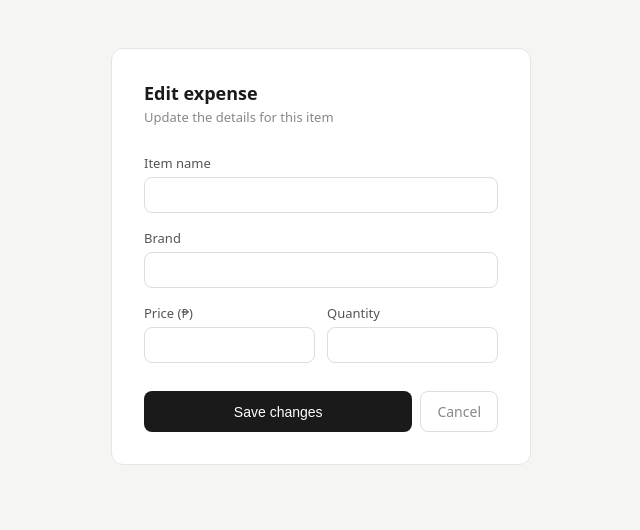
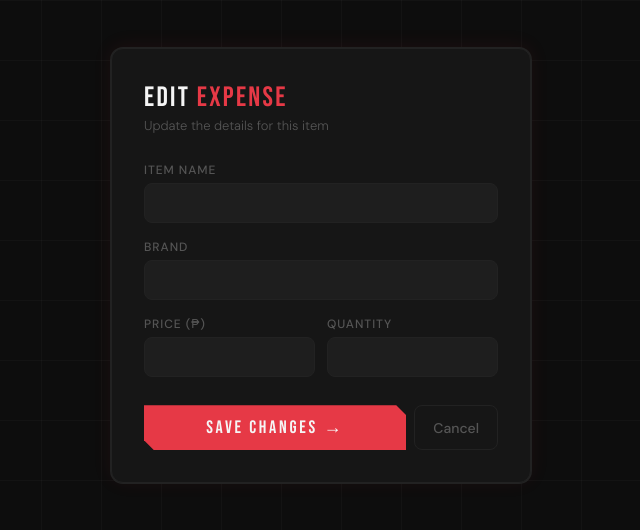
Before and after one commit to jnxen/HobList, a Flask app: page /edit/1 in a window 1280 px wide. Shown: the top 530 px of the page, without its empty margins (319-959 px from the left). Run offline with Flask 3, Linux system fonts and the light colour scheme.

Commit message:
HobList Update:   - style

```diff
--- a/templates/edit.html
+++ b/templates/edit.html
@@ -2,7 +2,22 @@
 <html>
   <head>
     <title>Edit Expense</title>
+    <link
+      href="https://fonts.googleapis.com/css2?family=Bebas+Neue&family=DM+Sans:wght@300;400;500&display=swap"
+      rel="stylesheet"
+    />
     <style>
+      :root {
+        --red: #e63946;
+        --dark: #0d0d0d;
+        --card: #161616;
+        --muted: #555555;
+        --white: #f5f5f5;
+        --accent: #ffd60a;
+        --border: #222222;
+        --hover: #1e1e1e;
+      }
+
       * {
         box-sizing: border-box;
         margin: 0;
@@ -10,57 +25,98 @@
       }
 
       body {
-        font-family: system-ui, sans-serif;
-        background: #f5f5f3;
+        font-family: "DM Sans", sans-serif;
+        background: var(--dark);
+        background-image:
+          linear-gradient(rgba(255, 255, 255, 0.025) 1px, transparent 1px),
+          linear-gradient(
+            90deg,
+            rgba(255, 255, 255, 0.025) 1px,
+            transparent 1px
+          );
+        background-size: 60px 60px;
         display: flex;
         justify-content: center;
         padding: 3rem 1rem;
-        color: #1a1a1a;
+        color: var(--white);
       }
 
       .card {
-        background: #fff;
-        border: 1px solid #e5e5e3;
+        background: var(--card);
+        border: 1px solid var(--border);
         border-radius: 12px;
         padding: 2rem;
         width: 100%;
         max-width: 420px;
+        box-shadow:
+          0 0 0 1px var(--border),
+          0 -2px 20px rgba(230, 57, 70, 0.08);
+      }
+
+      /* ── Header ── */
+      .card-header {
+        margin-bottom: 1.75rem;
       }
 
       h1 {
-        font-size: 18px;
-        font-weight: 600;
+        font-family: "Bebas Neue", sans-serif;
+        font-size: 28px;
+        font-weight: 400;
+        letter-spacing: 0.08em;
+        color: var(--white);
         margin-bottom: 0.2rem;
       }
+
+      h1 span {
+        color: var(--red);
+      }
+
       .subtitle {
         font-size: 13px;
-        color: #888;
-        margin-bottom: 1.75rem;
+        color: var(--muted);
+        font-weight: 300;
       }
 
+      /* ── Fields ── */
       .field {
         display: flex;
         flex-direction: column;
         gap: 5px;
         margin-bottom: 1rem;
       }
+
       label {
-        font-size: 13px;
+        font-size: 12px;
         font-weight: 500;
-        color: #555;
+        color: var(--muted);
+        letter-spacing: 0.08em;
+        text-transform: uppercase;
       }
 
       input {
         width: 100%;
-        padding: 9px 12px;
+        padding: 10px 13px;
         font-size: 14px;
-        border: 1px solid #ddd;
+        font-family: "DM Sans", sans-serif;
+        background: var(--hover);
+        border: 1px solid var(--border);
         border-radius: 8px;
+        color: var(--white);
         outline: none;
-        transition: border-color 0.15s;
+        transition: border-color 0.15s ease;
       }
+
+      input::placeholder {
+        color: #3a3a3a;
+      }
+
       input:focus {
-        border-color: #888;
+        border-color: var(--red);
+      }
+
+      input[type="number"]::-webkit-inner-spin-button,
+      input[type="number"]::-webkit-outer-spin-button {
+        -webkit-appearance: none;
       }
 
       .row {
@@ -69,48 +125,96 @@
         gap: 12px;
       }
 
+      /* ── Actions ── */
       .actions {
         display: flex;
         gap: 8px;
         margin-top: 0.75rem;
       }
 
+      /* Save — same clipped CTA as add expense & clear all */
       .btn-save {
         flex: 1;
-        padding: 10px;
+        padding: 12px;
+        font-family: "Bebas Neue", sans-serif;
+        font-size: 18px;
+        letter-spacing: 0.15em;
+        background: var(--red);
+        color: var(--white);
+        border: none;
+        border-radius: 0;
+        clip-path: polygon(
+          0 0,
+          calc(100% - 10px) 0,
+          100% 10px,
+          100% 100%,
+          10px 100%,
+          0 calc(100% - 10px)
+        );
+        cursor: pointer;
+        position: relative;
+        overflow: hidden;
+        transition:
+          background 0.2s ease,
+          transform 0.15s ease;
+      }
+
+      .btn-save::before {
+        content: "";
+        position: absolute;
+        inset: 0;
+        background: linear-gradient(
+          90deg,
+          transparent 0%,
+          rgba(255, 255, 255, 0.1) 50%,
+          transparent 100%
+        );
+        transform: translateX(-100%);
+        transition: transform 0.45s ease;
+      }
+
+      .btn-save:hover::before {
+        transform: translateX(100%);
+      }
+
+      .btn-save:hover {
+        background: #c1121f;
+        transform: translateY(-1px);
+      }
+
+      /* Cancel — muted ghost button */
+      .btn-cancel {
+        padding: 10px 18px;
+        font-family: "DM Sans", sans-serif;
         font-size: 14px;
         font-weight: 500;
-        background: #1a1a1a;
-        color: #fff;
-        border: none;
+        border: 1px solid var(--border);
         border-radius: 8px;
-        cursor: pointer;
-      }
-      .btn-save:hover {
-        background: #333;
-      }
-
-      .btn-cancel {
-        padding: 10px 16px;
-        font-size: 14px;
-        border-radius: 8px;
-        border: 1px solid #ddd;
         background: transparent;
-        color: #888;
+        color: var(--muted);
         cursor: pointer;
         text-decoration: none;
         display: inline-flex;
         align-items: center;
+        transition:
+          background 0.2s ease,
+          color 0.2s ease,
+          border-color 0.2s ease;
       }
+
       .btn-cancel:hover {
-        background: #f5f5f3;
+        background: var(--hover);
+        color: var(--white);
+        border-color: #444;
       }
     </style>
   </head>
   <body>
     <div class="card">
-      <h1>Edit expense</h1>
-      <p class="subtitle">Update the details for this item</p>
+      <div class="card-header">
+        <h1>Edit <span>Expense</span></h1>
+        <p class="subtitle">Update the details for this item</p>
+      </div>
 
       <form action="/update/{{ item['item_id'] }}" method="POST">
         <div class="field">
@@ -155,8 +259,9 @@
             />
           </div>
         </div>
+
         <div class="actions">
-          <button type="submit" class="btn-save">Save changes</button>
+          <button type="submit" class="btn-save">Save Changes →</button>
           <a href="/list" class="btn-cancel">Cancel</a>
         </div>
       </form>
```
